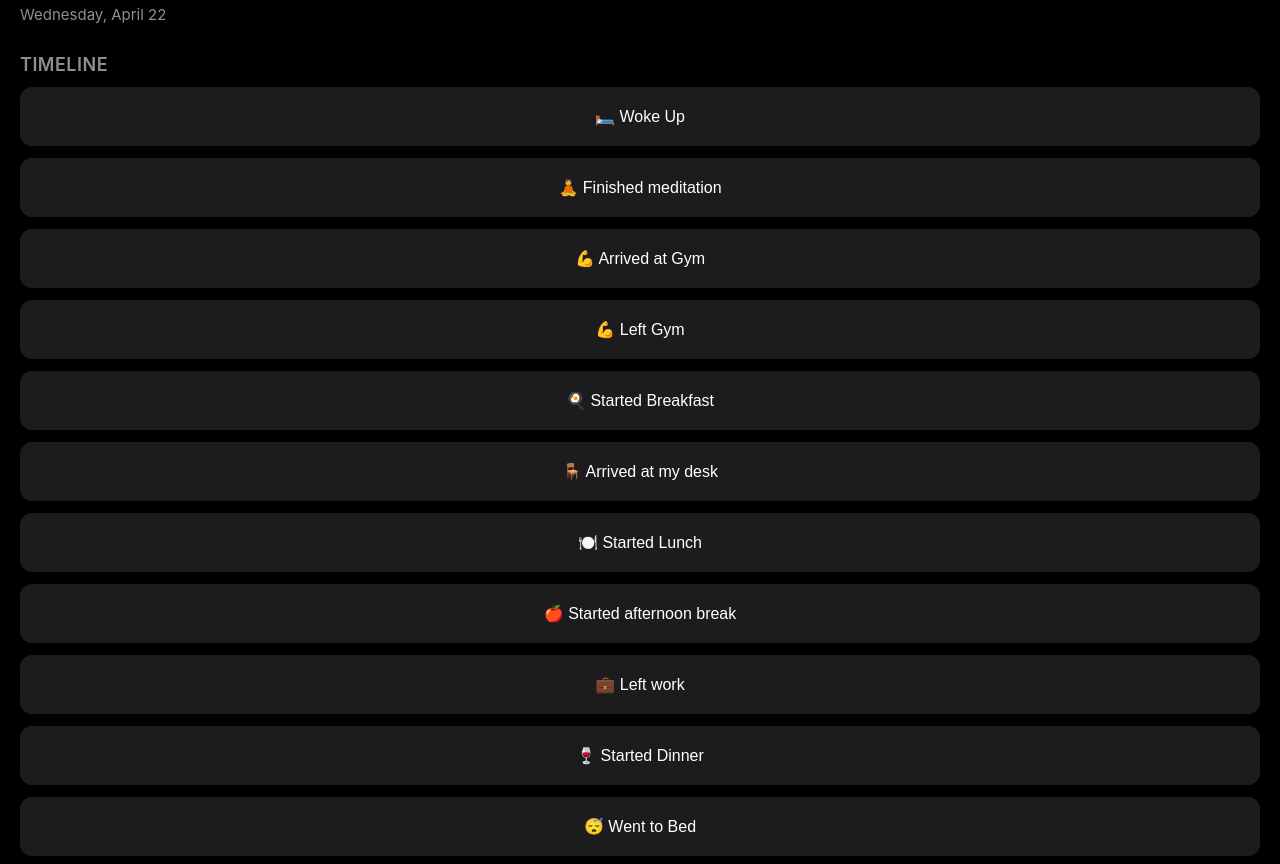
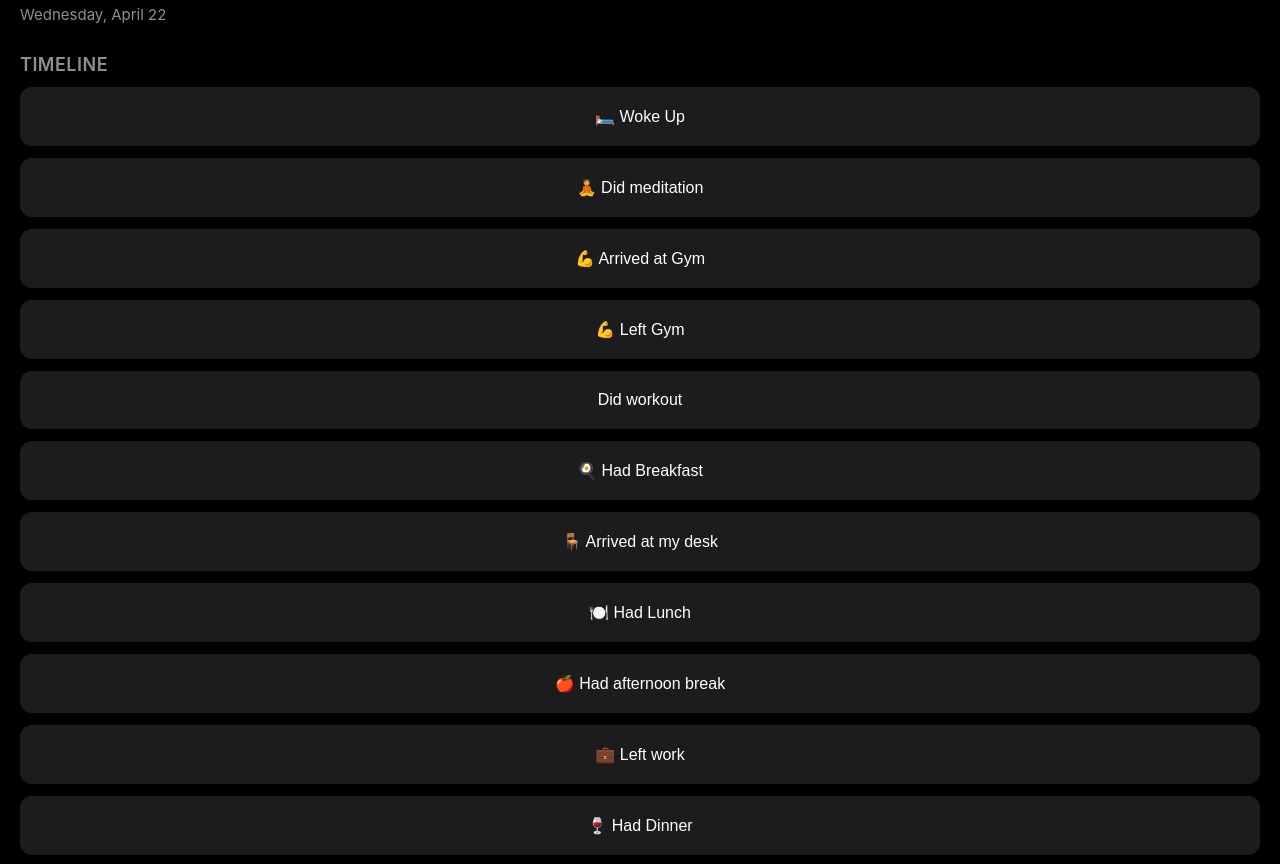
Before and after one commit to RMCampos/task-logger, a website built with Vite: page index.html in a window 1280 px wide. Shown: the part 57-921 px from the top of the page. Built offline with nearby package versions, Linux system fonts and the light colour scheme.

Commit message:
feat: update wording and add workout

```diff
--- a/index.html
+++ b/index.html
@@ -19,15 +19,16 @@
     <h2 class="group-header">Timeline</h2>
     <div class="activities">
         <button class="activity-btn" onclick="quickCheckIn('🛏️ Woke Up')">🛏️ Woke Up</button>
-        <button class="activity-btn" onclick="quickCheckIn('🧘 Finished meditation')">🧘 Finished meditation</button>
+        <button class="activity-btn" onclick="quickCheckIn('🧘 Did meditation')">🧘 Did meditation</button>
         <button class="activity-btn" onclick="quickCheckIn('💪 Arrived at Gym')">💪 Arrived at Gym</button>
         <button class="activity-btn" onclick="quickCheckIn('💪 Left Gym')">💪 Left Gym</button>
-        <button class="activity-btn" onclick="quickCheckIn('🍳 Started Breakfast')">🍳 Started Breakfast</button>
+	<button class="activity-btn" onclick="quickCheckIn('🤸 Did workout')">Did workout</button>
+        <button class="activity-btn" onclick="quickCheckIn('🍳 Had Breakfast')">🍳 Had Breakfast</button>
         <button class="activity-btn" onclick="quickCheckIn('🪑 Arrived at my desk')">🪑 Arrived at my desk</button>
-        <button class="activity-btn" onclick="quickCheckIn('🍽️ Started Lunch')">🍽️ Started Lunch</button>
-        <button class="activity-btn" onclick="quickCheckIn('🍎 Started afternoon break')">🍎 Started afternoon break</button>
+        <button class="activity-btn" onclick="quickCheckIn('🍽️ Had Lunch')">🍽️ Had Lunch</button>
+        <button class="activity-btn" onclick="quickCheckIn('🍎 Had afternoon break')">🍎 Had afternoon break</button>
         <button class="activity-btn" onclick="quickCheckIn('💼 Left work')">💼 Left work</button>
-        <button class="activity-btn" onclick="quickCheckIn('🍷 Started Dinner')">🍷 Started Dinner</button>
+        <button class="activity-btn" onclick="quickCheckIn('🍷 Had Dinner')">🍷 Had Dinner</button>
         <button class="activity-btn" onclick="quickCheckIn('😴 Went to Bed')">😴 Went to Bed</button>
         <button class="activity-btn" onclick="quickCheckIn('☕ Had a coffee')">☕ Had a coffee</button>
     </div>
```
